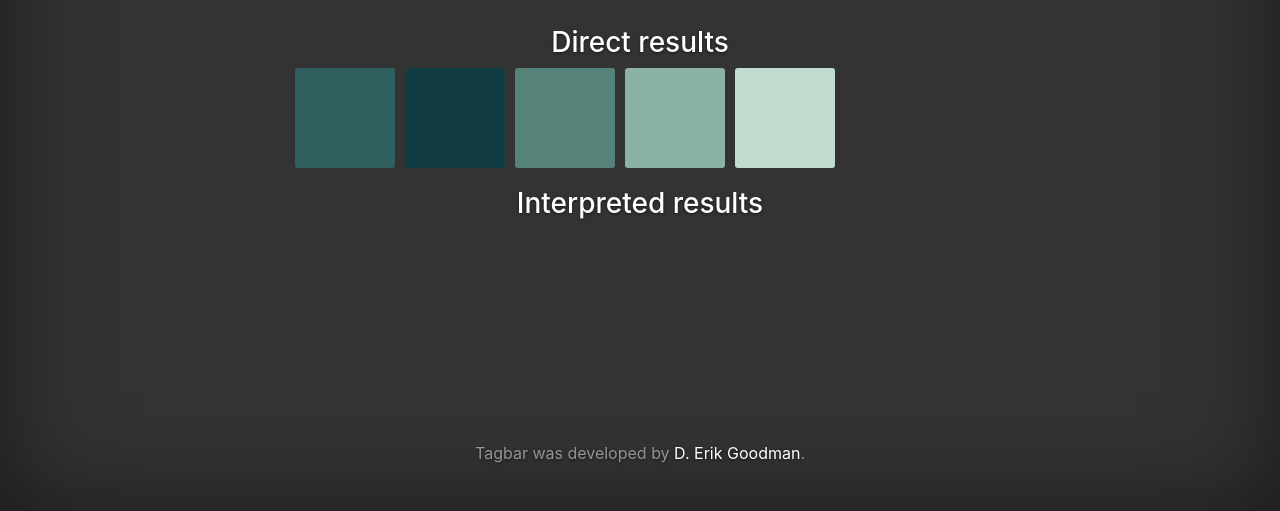
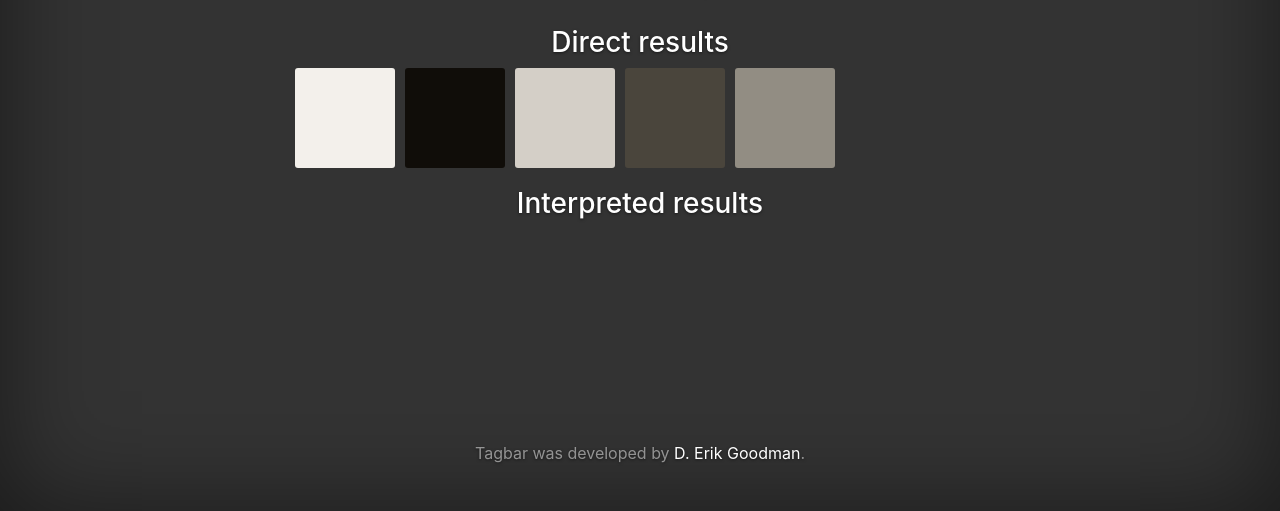
Before and after one commit to DEGoodman/tagbar, a Flask app: page /results in a window 1280 px wide. Shown: the part 289-800 px from the top of the page. Run offline with Flask 2, Linux system fonts and the light colour scheme; parts of the project's set-up code (start-up, migrations or seed data) failed here and were passed over; some libraries are stand-ins or nearby versions.

Commit message:
improved color rendering

```diff
--- a/app/cssmaker.py
+++ b/app/cssmaker.py
@@ -4,7 +4,7 @@ from pprint import pprint
 
 def make(data):
     f = open(os.getcwd() + '/app/static/css/colors.css', 'w')
-    f.write('.color-swatches {\n\tmargin: 5px 0px -5px 0px;\n\toverflow: hidden;\n}\n')
+    f.write('.color-swatches {\n\tmargin: 5px 0px -5px 0px;\n\twidth:550px;\n\toverflow:hidden;\n}\n')
     f.write('.color-swatch {\n\tfloat: left;\n\tmargin: 0px 5px;\n\tborder-radius: 3px;\n\twidth: 100px;\n\theight: 100px;\n}\n')
 
     pos_base = ['a', 'b', 'c', 'd', 'e']
--- a/app/static/css/colors.css
+++ b/app/static/css/colors.css
@@ -1,6 +1,7 @@
 .color-swatches {
 	margin: 5px 0px -5px 0px;
-	overflow: hidden;
+	width:550px;
+	overflow:hidden;
 }
 .color-swatch {
 	float: left;
@@ -10,21 +11,21 @@
 	height: 100px;
 }
 #a {
-	background-color: rgb(48, 95, 96);
+	background-color: rgb(243, 240, 235);
 }
 
 #b {
-	background-color: rgb(17, 61, 66);
+	background-color: rgb(16, 13, 9);
 }
 
 #c {
-	background-color: rgb(86, 131, 121);
+	background-color: rgb(212, 207, 199);
 }
 
 #d {
-	background-color: rgb(138, 179, 164);
+	background-color: rgb(74, 69, 60);
 }
 
 #e {
-	background-color: rgb(193, 221, 207);
+	background-color: rgb(146, 141, 131);
 }
--- a/app/templates/base.html
+++ b/app/templates/base.html
@@ -20,17 +20,7 @@
 
     <div class="site-wrapper">
       <div class="site-wrapper-inner">
-          {% with messages = get_flashed_messages() %}
-            {% if messages %}
-              <ul>
-              {% for message in messages %}
-                  <li>{{ message }} </li>
-              {% endfor %}
-              </ul>
-            {% endif %}
-          {% endwith %}
           {% block content %}{% endblock %}
-
           <div class="mastfoot">
             <div class="inner">
               <p>Tagbar was developed by <a href="https://github.com/DEGoodman/">D. Erik Goodman</a>.</p>
```
